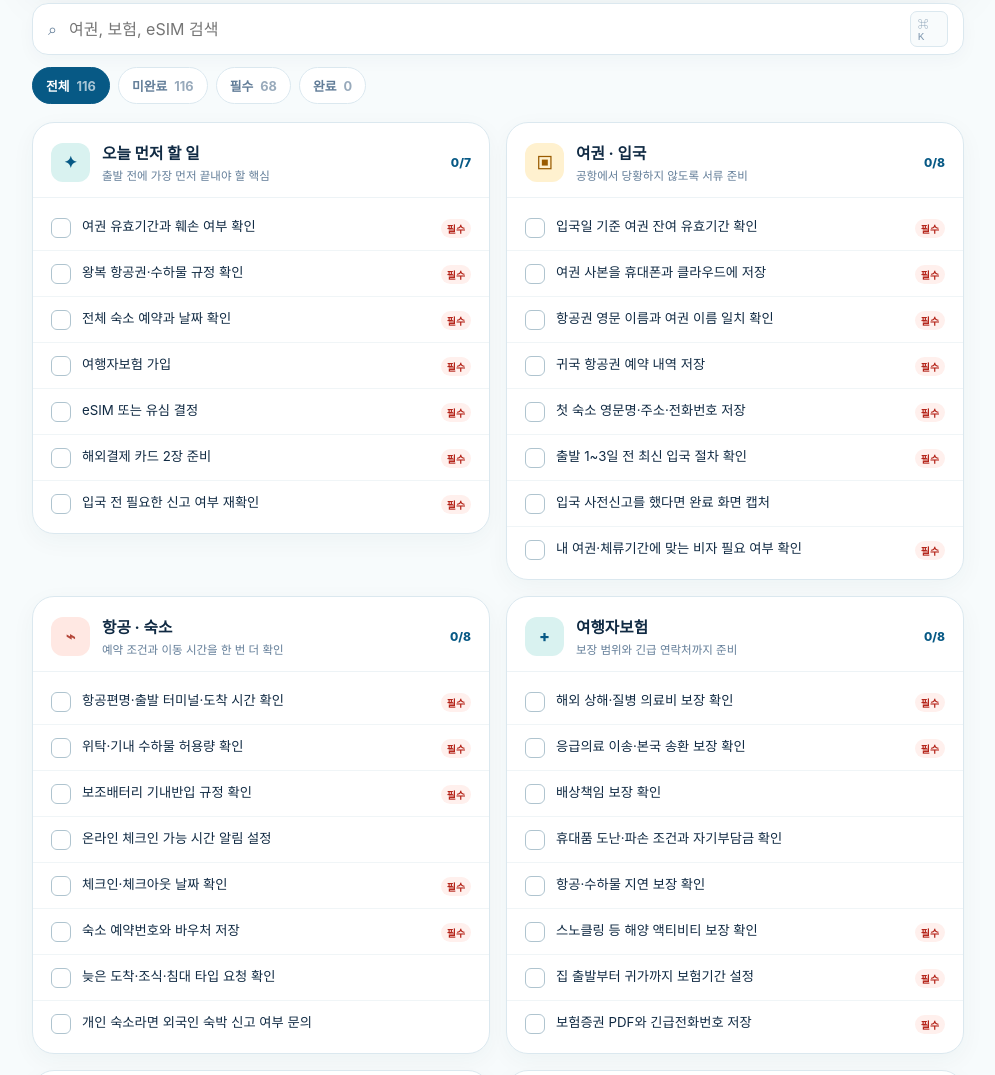
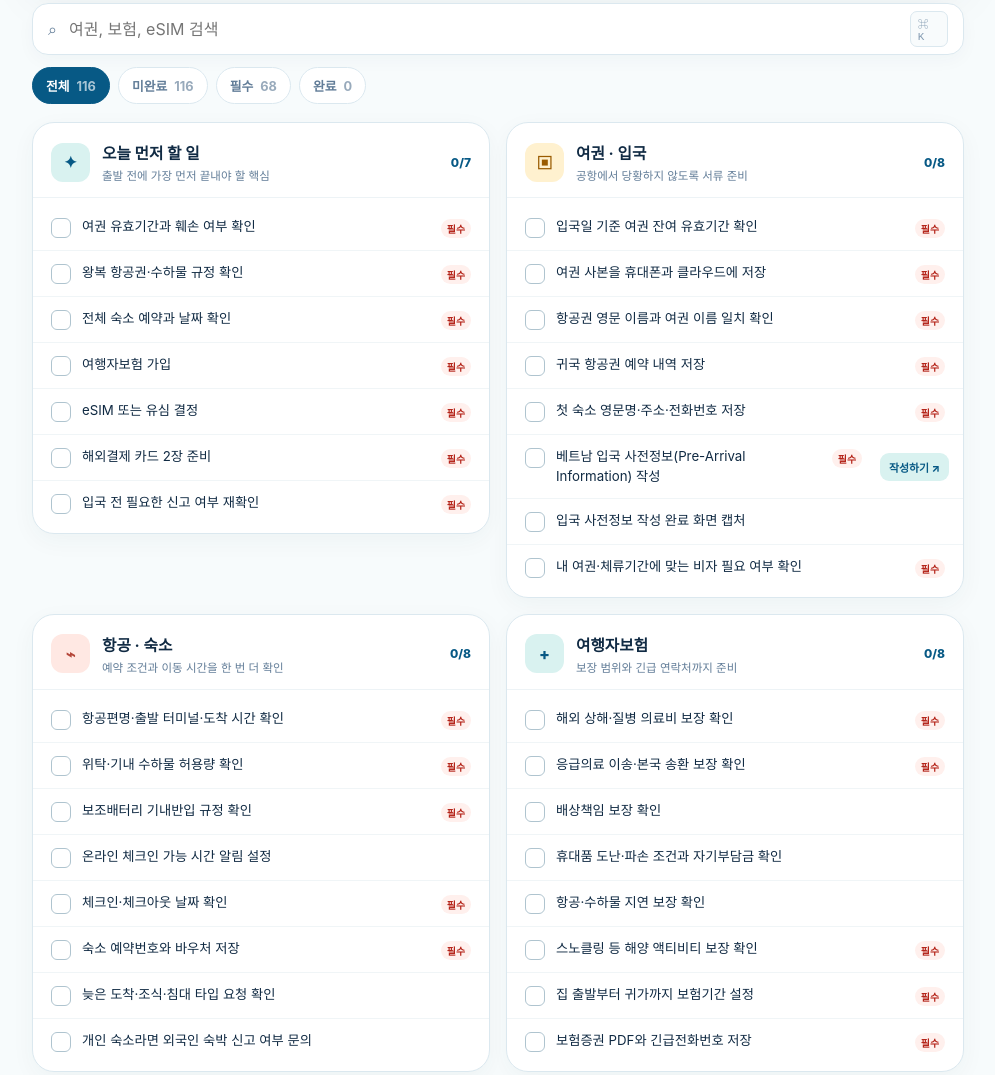
Before and after one commit to mkjmk-alt/nha-trang-checklist, a plain HTML site: page index.html in a window 1280 px wide. Shown: the part 638-1713 px from the top of the page, without its empty margins (142-1137 px from the left). Drawn offline with Linux system fonts and the light colour scheme.

Commit message:
Add Vietnam pre-arrival link (#4)
Co-authored-by: 정명근 <kkid_monj@jeongmyeong-geun-ui-MacBookPro.local>

```diff
--- a/app.js
+++ b/app.js
@@ -191,7 +191,8 @@
   function renderItem(item) {
     return `
       <li class="check-item">
-        <label>
+        <div class="check-item__row">
+          <label class="check-item__label">
             <input
               class="check-item__input"
               type="checkbox"
@@ -202,6 +203,12 @@
             <span class="check-item__title">${escapeHtml(item.title)}</span>
             ${item.required ? '<span class="required-badge">필수</span>' : ""}
           </label>
+          ${
+            item.url
+              ? `<a class="check-item__action" href="${escapeHtml(item.url)}" target="_blank" rel="noopener noreferrer" aria-label="${escapeHtml(item.title)} 공식 페이지 열기">작성하기 <span aria-hidden="true">↗</span></a>`
+              : ""
+          }
+        </div>
       </li>`;
   }
 
--- a/checklist.js
+++ b/checklist.js
@@ -25,8 +25,13 @@ window.NHA_TRANG_CHECKLIST = [
       ["entry-name", "항공권 영문 이름과 여권 이름 일치 확인", true],
       ["entry-return-ticket", "귀국 항공권 예약 내역 저장", true],
       ["entry-hotel-address", "첫 숙소 영문명·주소·전화번호 저장", true],
-      ["entry-form", "출발 1~3일 전 최신 입국 절차 확인", true],
-      ["entry-form-shot", "입국 사전신고를 했다면 완료 화면 캡처", false],
+      [
+        "entry-form",
+        "베트남 입국 사전정보(Pre-Arrival Information) 작성",
+        true,
+        "https://prearrival.immigration.gov.vn/home-page",
+      ],
+      ["entry-form-shot", "입국 사전정보 작성 완료 화면 캡처", false],
       ["entry-visa", "내 여권·체류기간에 맞는 비자 필요 여부 확인", true],
     ],
   },
@@ -229,5 +234,5 @@ window.NHA_TRANG_CHECKLIST = [
   },
 ].map((category) => ({
   ...category,
-  items: category.items.map(([id, title, required]) => ({ id, title, required })),
+  items: category.items.map(([id, title, required, url]) => ({ id, title, required, url })),
 }));
--- a/index.html
+++ b/index.html
@@ -9,7 +9,7 @@
       content="나트랑 여행 준비를 함께 확인하는 실시간 공동 체크리스트"
     />
     <title>나트랑 여행 준비 체크리스트</title>
-    <link rel="stylesheet" href="./styles.css?v=20260810-2" />
+    <link rel="stylesheet" href="./styles.css?v=20260810-3" />
   </head>
   <body>
     <a class="skip-link" href="#checklist">체크리스트로 바로가기</a>
@@ -104,8 +104,8 @@
 
     <div class="toast" id="toast" role="status" aria-live="polite"></div>
 
-    <script src="./config.js?v=20260810-2"></script>
-    <script src="./checklist.js?v=20260810-2"></script>
-    <script src="./app.js?v=20260810-2"></script>
+    <script src="./config.js?v=20260810-3"></script>
+    <script src="./checklist.js?v=20260810-3"></script>
+    <script src="./app.js?v=20260810-3"></script>
   </body>
 </html>
--- a/styles.css
+++ b/styles.css
@@ -478,17 +478,24 @@ input:focus-visible {
   border-bottom: 0;
 }
 
-.check-item label {
+.check-item__row {
   display: flex;
+  align-items: center;
+  transition: background 140ms ease;
+}
+
+.check-item__row:hover {
+  background: #f8fcfc;
+}
+
+.check-item__label {
+  display: flex;
+  flex: 1;
+  min-width: 0;
   align-items: flex-start;
   gap: 11px;
   padding: 12px 18px;
   cursor: pointer;
-  transition: background 140ms ease;
-}
-
-.check-item label:hover {
-  background: #f8fcfc;
 }
 
 .check-item__input {
@@ -536,6 +543,28 @@ input:focus-visible {
 .check-item__input:checked ~ .check-item__title {
   color: #8aa0ad;
   text-decoration: line-through;
+}
+
+.check-item__action {
+  flex: 0 0 auto;
+  margin-right: 14px;
+  padding: 6px 9px;
+  border-radius: 9px;
+  background: var(--ocean-light);
+  color: var(--ocean-dark);
+  font-size: 0.68rem;
+  font-weight: 850;
+  text-decoration: none;
+  white-space: nowrap;
+}
+
+.check-item__action:hover {
+  background: #c9ebe8;
+}
+
+.check-item__action:focus-visible {
+  outline: 3px solid rgba(12, 147, 157, 0.28);
+  outline-offset: 2px;
 }
 
 .required-badge {
```
Also changed, not shown: README.md. Lines whose indentation alone changed are shown as unchanged.
